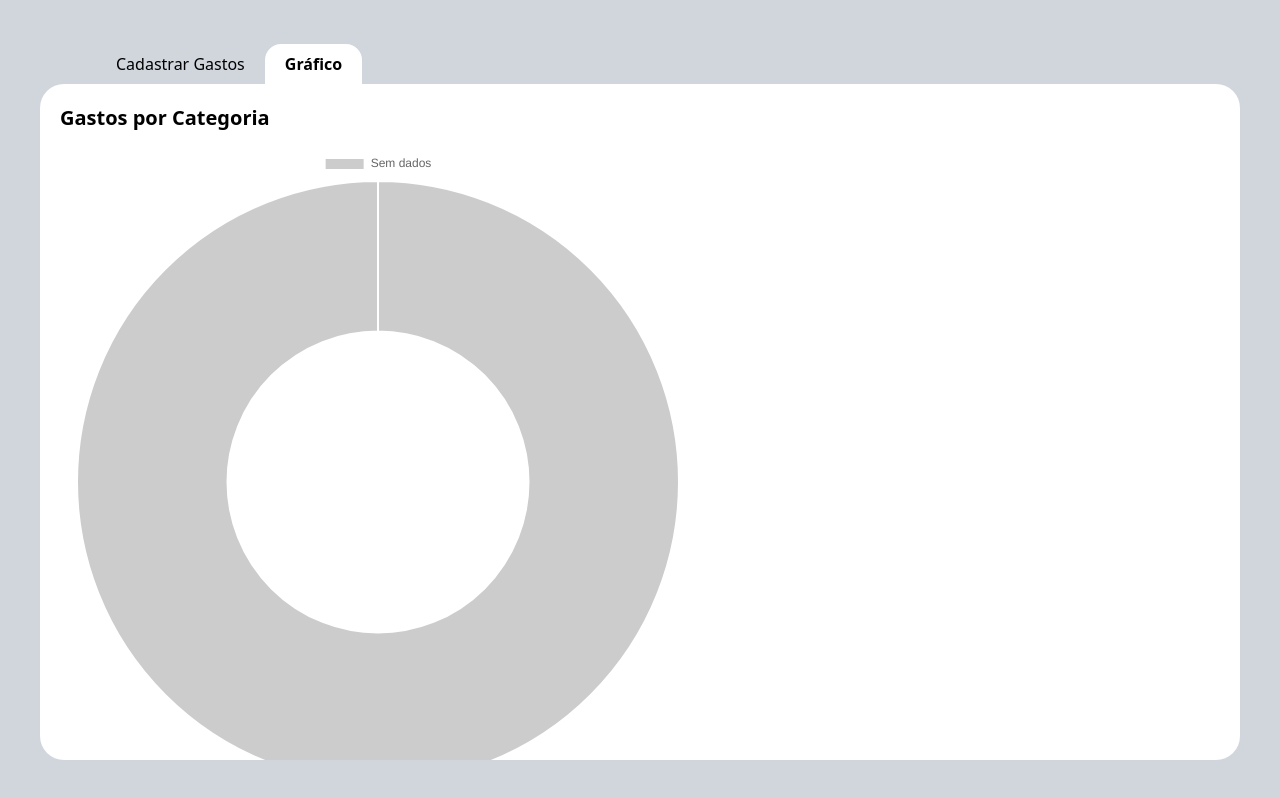
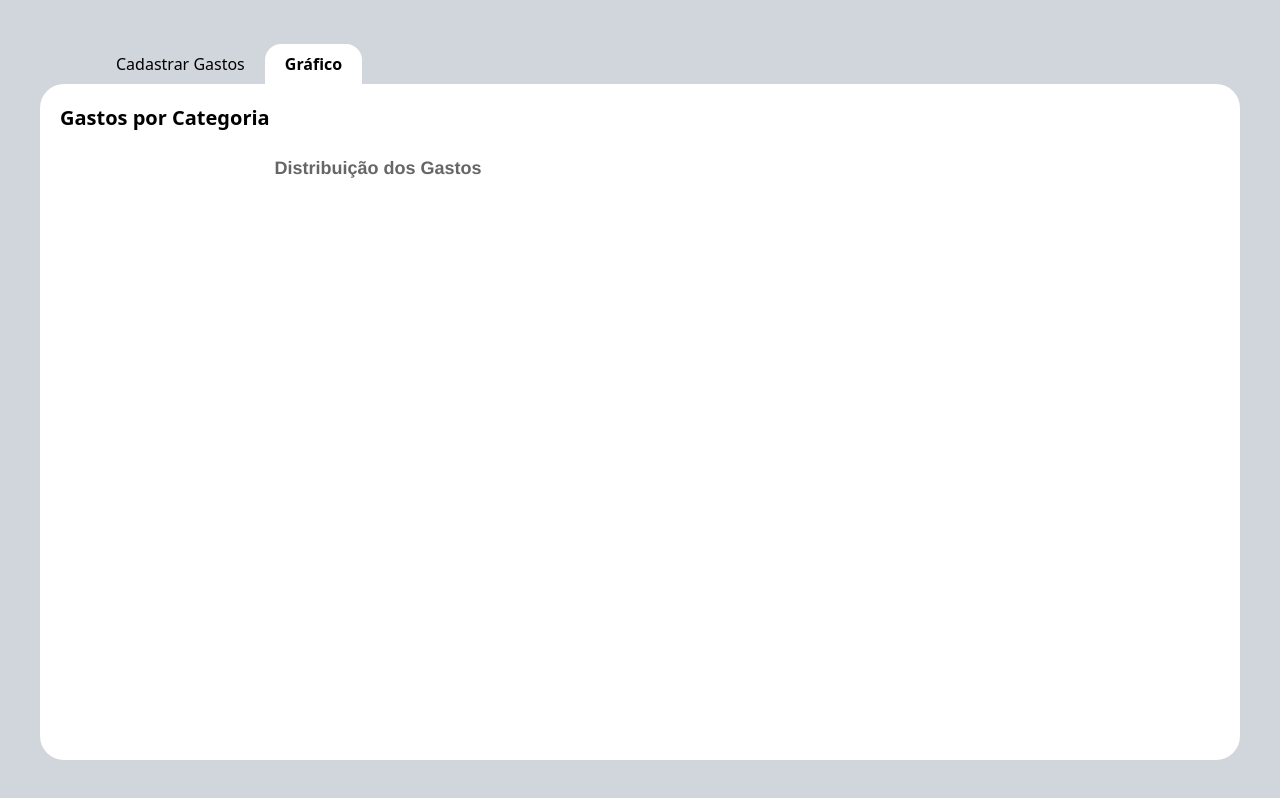
Before and after one commit to artuuuuuuuuuur/controle-de-gastos, a React (Vite) app: page /grafico in a window 1280 px wide. Built offline with nearby package versions, Linux system fonts and the light colour scheme; no server answers.

Commit message:
update: add pie chart

```diff
--- a/src/Components/Pages/AddGasto.jsx
+++ b/src/Components/Pages/AddGasto.jsx
@@ -85,6 +85,7 @@
                 </option>
                 <option value="Curso">Curso</option>
                 <option value="Streaming">Streaming</option>
+                <option value="Transporte">Transporte</option>
                 <option value="Etc">Etc</option>
               </select>
             </label>
--- a/src/Components/Pages/Graficos/Graficos.jsx
+++ b/src/Components/Pages/Graficos/Graficos.jsx
@@ -1,18 +1,54 @@
 /* eslint-disable react/prop-types */
 import NavBar from "../../NavBar";
-import { Chart as ChartJS, ArcElement, Tooltip, Legend } from "chart.js";
-import { Doughnut } from "react-chartjs-2";
-import processarDados from "./processarDados"
+import {
+  Chart as ChartJS,
+  ArcElement,
+  Tooltip,
+  Legend,
+  CategoryScale,
+  LinearScale,
+  BarElement,
+  Title,
+} from "chart.js";
+import { Pie } from "react-chartjs-2";
+import processarDados from "./processarDados";
 
-ChartJS.register(ArcElement, Tooltip, Legend);
+ChartJS.register(
+  ArcElement,
+  Tooltip,
+  Legend,
+  CategoryScale,
+  LinearScale,
+  BarElement,
+  Title
+);
 
 function Graficos({ gastosArray }) {
+  const data = processarDados(gastosArray);
+
+  const options = {
+    responsive: true,
+    plugins: {
+      legend: {
+        display: true,
+        position: "top",
+      },
+      title: {
+        display: true,
+        text: "Distribuição dos Gastos",
+        font: {
+          size: 18,
+        },
+      },
+    },
+  };
+
   return (
     <div className="h-full max-h-full flex flex-col">
       <NavBar currentPage={"grafico"} />
       <div className="bg-white grow overflow-auto rounded-3xl p-5">
         <h1 className="text-xl font-bold mb-4">Gastos por Categoria</h1>
-        <Doughnut data={processarDados(gastosArray)} />
+        <Pie data={data} options={options} />
       </div>
     </div>
   );
--- a/src/Components/Pages/Graficos/processarDados.jsx
+++ b/src/Components/Pages/Graficos/processarDados.jsx
@@ -1,18 +1,14 @@
-const processarDados = (gastos) => {
-  if (!gastos || gastos.length === 0) {
+export default function processarDados(gastosArray) {
+  if (!gastosArray || gastosArray.length === 0) {
     return {
-      labels: ["Sem dados"],
-      datasets: [
-        {
-          data: [1],
-          backgroundColor: ["#ccc"],
-        },
-      ],
+      labels: [],
+      datasets: [],
     };
   }
 
   const categorias = {};
-  gastos.forEach((gasto) => {
+
+  gastosArray.forEach((gasto) => {
     if (categorias[gasto.categoria]) {
       categorias[gasto.categoria] += parseFloat(gasto.valor);
     } else {
@@ -25,16 +21,10 @@
     datasets: [
       {
         data: Object.values(categorias),
-        backgroundColor: [
-          "#FF6384",
-          "#36A2EB",
-          "#FFCE56",
-          "#4CAF50",
-          "#9C27B0",
-        ],
+        backgroundColor: ["#ff6384", "#36a2eb", "#ffce56"],
+        borderColor: "#ccc",
+        borderWidth: 1,
       },
     ],
   };
-};
-
-export default processarDados;
+}
```
